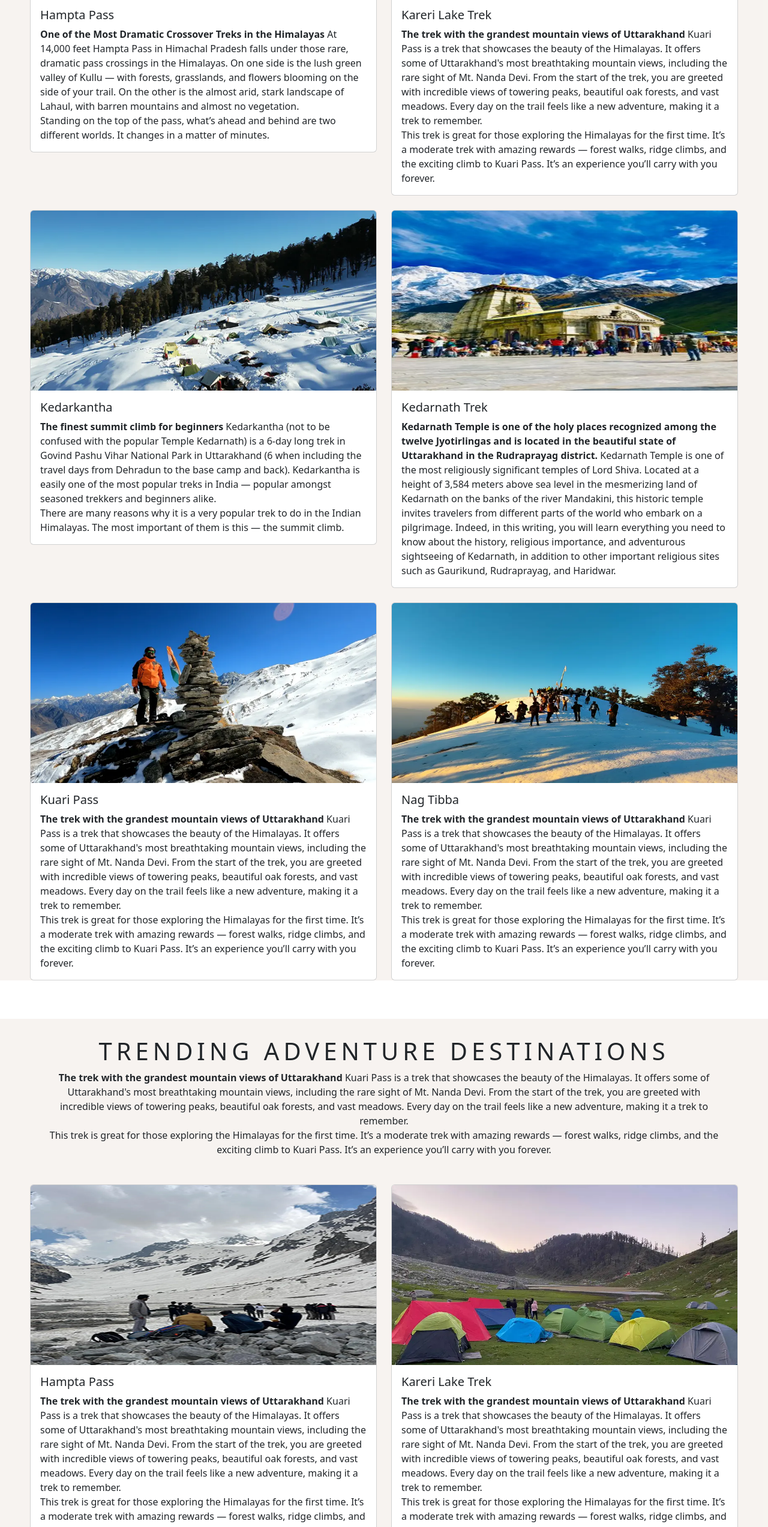
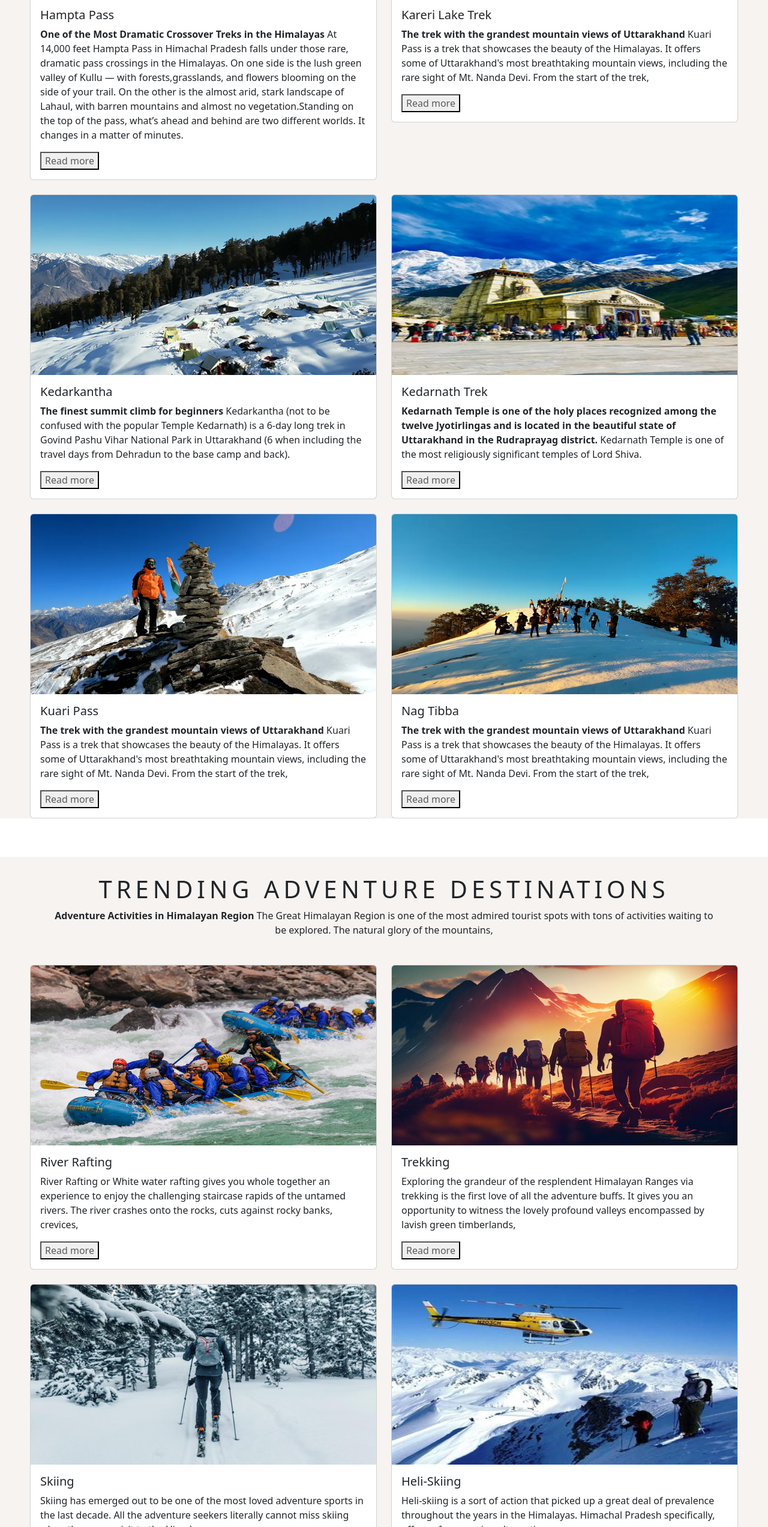
Before and after one commit to anilyadavup54/Zanskar-adventure.in, a website: page index.html in a window 1280 px wide. Shown: the part 1420-3965 px from the top of the page at 60% size. Drawn offline with nearby package versions, Linux system fonts and the light colour scheme.

Commit message:
add adv img

```diff
--- a/index.html
+++ b/index.html
@@ -58,7 +58,7 @@
                         <a id="login" class="nav-link" href="login/loginindex.html">Login</a>
                     </li>
                     <li class="nav-item">
-                        <a id="signup" class="nav-link" href="signup/signupindex.html">Sing Up</a>
+                        <a id="signup" class="nav-link" href="signup/signupindex.html">Sign Up</a>
                     </li>
               </ul>
               <form class="d-flex mt-3" role="search">
@@ -98,10 +98,8 @@
                 <div class="card-body">
                 <h5 class="card-title">Hampta Pass</h5>
                 <p class="card-text"><strong>One of the Most Dramatic Crossover Treks in the Himalayas</strong>
-
-                    At 14,000 feet Hampta Pass in Himachal Pradesh falls under those rare, dramatic pass crossings in the Himalayas. On one side is the lush green valley of Kullu — with forests, grasslands, and flowers blooming on the side of your trail. On the other is the almost arid, stark landscape of Lahaul, with barren mountains and almost no vegetation. <br>
-
-                    Standing on the top of the pass, what’s ahead and behind are two different worlds. It changes in a matter of minutes.</p>
+                    At 14,000 feet Hampta Pass in Himachal Pradesh falls under those rare, dramatic pass crossings in the Himalayas. On one side is the lush green valley of Kullu — with forests,<span id="more1">grasslands, and flowers blooming on the side of your trail. On the other is the almost arid, stark landscape of Lahaul, with barren mountains and almost no vegetation.Standing on the top of the pass, what’s ahead and behind are two different worlds. It changes in a matter of minutes.</span></p>
+                    <button onclick="myFunction()" id="myBtn">Read more</button>
                 </div>
             </div>
             </div>
@@ -111,10 +109,8 @@
                 <div class="card-body">
                 <h5 class="card-title">Kareri Lake Trek</h5>
                 <p class="card-text"> <strong>The trek with the grandest mountain views of Uttarakhand</strong>
-
-                    Kuari Pass is a trek that showcases the beauty of the Himalayas. It offers some of Uttarakhand's most breathtaking mountain views, including the rare sight of Mt. Nanda Devi. From the start of the trek, you are greeted with incredible views of towering peaks, beautiful oak forests, and vast meadows. Every day on the trail feels like a new adventure, making it a trek to remember. <br>
-
-                    This trek is great for those exploring the Himalayas for the first time. It’s a moderate trek with amazing rewards — forest walks, ridge climbs, and the exciting climb to Kuari Pass. It’s an experience you’ll carry with you forever.</p>
+                    Kuari Pass is a trek that showcases the beauty of the Himalayas. It offers some of Uttarakhand's most breathtaking mountain views, including the rare sight of Mt. Nanda Devi. From the start of the trek,<span id="dots"></span><span id="more">you are greeted with incredible views of towering peaks, beautiful oak forests, and vast meadows. Every day on the trail feels like a new adventure, making it a trek to remember.This trek is great for those exploring the Himalayas for the first time. It’s a moderate trek with amazing rewards — forest walks, ridge climbs, and the exciting climb to Kuari Pass. It’s an experience you’ll carry with you forever.</span></p>
+                    <button onclick="myFunction()" id="myBtn">Read more</button>
                 </div>
             </div>
             </div>
@@ -125,9 +121,10 @@
                 <h5 class="card-title">Kedarkantha</h5>
                 <p class="card-text"> <strong>The finest summit climb for beginners</strong>
 
-                    Kedarkantha (not to be confused with the popular Temple Kedarnath) is a 6-day long trek in Govind Pashu Vihar National Park in Uttarakhand (6 when including the travel days from Dehradun to the base camp and back). Kedarkantha is easily one of the most popular treks in India — popular amongst seasoned trekkers and beginners alike. <br>
+                    Kedarkantha (not to be confused with the popular Temple Kedarnath) is a 6-day long trek in Govind Pashu Vihar National Park in Uttarakhand (6 when including the travel days from Dehradun to the base camp and back).<span id="dots"></span><span id="more">Kedarkantha is easily one of the most popular treks in India — popular amongst seasoned trekkers and beginners alike. <br>
 
-                    There are many reasons why it is a very popular trek to do in the Indian Himalayas.  The most important of them is this — the summit climb.</p>
+                    There are many reasons why it is a very popular trek to do in the Indian Himalayas.  The most important of them is this — the summit climb.</span></p>
+                    <button onclick="myFunction()" id="myBtn">Read more</button>
                 </div>
             </div>
             </div>
@@ -136,7 +133,8 @@
                 <img src="images/kedarnath-trek.webp" class="card-img-top" alt="...">
                 <div class="card-body">
                 <h5 class="card-title">Kedarnath Trek</h5>
-                <p class="card-text"> <strong>Kedarnath Temple is one of the holy places recognized among the twelve Jyotirlingas and is located in the beautiful state of Uttarakhand in the Rudraprayag district.</strong>  Kedarnath Temple is one of the most religiously significant temples of Lord Shiva. Located at a height of 3,584 meters above sea level in the mesmerizing land of Kedarnath on the banks of the river Mandakini, this historic temple invites travelers from different parts of the world who embark on a pilgrimage. Indeed, in this writing, you will learn everything you need to know about the history, religious importance, and adventurous sightseeing of Kedarnath, in addition to other important religious sites such as Gaurikund, Rudraprayag, and Haridwar.</p>
+                <p class="card-text"> <strong>Kedarnath Temple is one of the holy places recognized among the twelve Jyotirlingas and is located in the beautiful state of Uttarakhand in the Rudraprayag district.</strong>  Kedarnath Temple is one of the most religiously significant temples of Lord Shiva.<span id="dots"></span><span id="more"> Located at a height of 3,584 meters above sea level in the mesmerizing land of Kedarnath on the banks of the river Mandakini, this historic temple invites travelers from different parts of the world who embark on a pilgrimage. Indeed, in this writing, you will learn everything you need to know about the history, religious importance, and adventurous sightseeing of Kedarnath, in addition to other important religious sites such as Gaurikund, Rudraprayag, and Haridwar.</span></p>
+                <button onclick="myFunction()" id="myBtn">Read more</button>
                 </div>
             </div>
             </div>
@@ -147,9 +145,10 @@
                     <h5 class="card-title">Kuari Pass</h5>
                     <p class="card-text"><strong>The trek with the grandest mountain views of Uttarakhand</strong>
 
-                        Kuari Pass is a trek that showcases the beauty of the Himalayas. It offers some of Uttarakhand's most breathtaking mountain views, including the rare sight of Mt. Nanda Devi. From the start of the trek, you are greeted with incredible views of towering peaks, beautiful oak forests, and vast meadows. Every day on the trail feels like a new adventure, making it a trek to remember. <br>
+                        Kuari Pass is a trek that showcases the beauty of the Himalayas. It offers some of Uttarakhand's most breathtaking mountain views, including the rare sight of Mt. Nanda Devi. From the start of the trek,<span id="dots"></span><span id="more"> you are greeted with incredible views of towering peaks, beautiful oak forests, and vast meadows. Every day on the trail feels like a new adventure, making it a trek to remember. <br>
 
-                        This trek is great for those exploring the Himalayas for the first time. It’s a moderate trek with amazing rewards — forest walks, ridge climbs, and the exciting climb to Kuari Pass. It’s an experience you’ll carry with you forever.</p>
+                        This trek is great for those exploring the Himalayas for the first time. It’s a moderate trek with amazing rewards — forest walks, ridge climbs, and the exciting climb to Kuari Pass. It’s an experience you’ll carry with you forever.</span></p>
+                        <button onclick="myFunction()" id="myBtn">Read more</button>
                 </div>
                 </div>
             </div>
@@ -160,9 +159,10 @@
                     <h5 class="card-title">Nag Tibba</h5>
                     <p class="card-text"><strong>The trek with the grandest mountain views of Uttarakhand</strong>
 
-                        Kuari Pass is a trek that showcases the beauty of the Himalayas. It offers some of Uttarakhand's most breathtaking mountain views, including the rare sight of Mt. Nanda Devi. From the start of the trek, you are greeted with incredible views of towering peaks, beautiful oak forests, and vast meadows. Every day on the trail feels like a new adventure, making it a trek to remember. <br>
+                        Kuari Pass is a trek that showcases the beauty of the Himalayas. It offers some of Uttarakhand's most breathtaking mountain views, including the rare sight of Mt. Nanda Devi. From the start of the trek,<span id="dots"></span><span id="more">you are greeted with incredible views of towering peaks, beautiful oak forests, and vast meadows. Every day on the trail feels like a new adventure, making it a trek to remember. <br>
 
-                        This trek is great for those exploring the Himalayas for the first time. It’s a moderate trek with amazing rewards — forest walks, ridge climbs, and the exciting climb to Kuari Pass. It’s an experience you’ll carry with you forever.</p>
+                        This trek is great for those exploring the Himalayas for the first time. It’s a moderate trek with amazing rewards — forest walks, ridge climbs, and the exciting climb to Kuari Pass. It’s an experience you’ll carry with you forever.</span></p>
+                        <button onclick="myFunction()" id="myBtn">Read more</button>
                 </div>
                 </div>
             </div>
@@ -175,89 +175,67 @@
         <div class="main-section-text">
             <h1 class="des-h1-text">Trending Adventure Destinations</h1>
             <div class="p-text">
-                <p><strong>The trek with the grandest mountain views of Uttarakhand</strong>
-
-                    Kuari Pass is a trek that showcases the beauty of the Himalayas. It offers some of Uttarakhand's most breathtaking mountain views, including the rare sight of Mt. Nanda Devi. From the start of the trek, you are greeted with incredible views of towering peaks, beautiful oak forests, and vast meadows. Every day on the trail feels like a new adventure, making it a trek to remember. <br>
-
-                    This trek is great for those exploring the Himalayas for the first time. It’s a moderate trek with amazing rewards — forest walks, ridge climbs, and the exciting climb to Kuari Pass. It’s an experience you’ll carry with you forever.</p>
+                <p><strong>Adventure Activities in Himalayan Region</strong> The Great Himalayan Region is one of the most admired tourist spots with tons of activities waiting to be explored. The natural glory of the mountains, <span id="dots"></span><span id="more">the general population, inexhaustible wildlife, and even its remoteness, have drawn a huge number of travelers in the past 10 years. Below mentioned are some of the fascinating adventure activities that you can enjoy amidst the gigantic, treacherous and sunlit Himalayan Region.</span></p>
             </div>
         </div>
         <div class="row row-cols-1 row-cols-md-2 g-4">
             <div class="col">
             <div class="card">
-                <img src="images/Hampta-Valley.webp" class="card-img-top" alt="...">
+                <img src="imagesAdv/Rafting in Rishikesh.jpg" class="card-img-top" alt="...">
                 <div class="card-body">
-                <h5 class="card-title">Hampta Pass</h5>
-                <p class="card-text"><strong>The trek with the grandest mountain views of Uttarakhand</strong>
-
-                    Kuari Pass is a trek that showcases the beauty of the Himalayas. It offers some of Uttarakhand's most breathtaking mountain views, including the rare sight of Mt. Nanda Devi. From the start of the trek, you are greeted with incredible views of towering peaks, beautiful oak forests, and vast meadows. Every day on the trail feels like a new adventure, making it a trek to remember. <br>
-
-                    This trek is great for those exploring the Himalayas for the first time. It’s a moderate trek with amazing rewards — forest walks, ridge climbs, and the exciting climb to Kuari Pass. It’s an experience you’ll carry with you forever.</p>
+                <h5 class="card-title">River Rafting</h5>
+                <p class="card-text">River Rafting or White water rafting gives you whole together an experience to enjoy the challenging staircase rapids of the untamed rivers. The river crashes onto the rocks, cuts against rocky banks, crevices, <span id="dots"></span><span id="more">and breaks into white water rapids. River rafting sites in the Himalayan Region are Ladakh in Jammu & Kashmir, the Garhwal Himalayas in Uttaranchal, the Beas River of Himachal Pradesh, and Teesta River in Sikkim. The best time to do river rafting is June-late August. While packing your bags for a rafting trip, it is important to pack clothes according to the temperature of the water and not the atmospheric temperature. In warmer months, when the water is tepid, it is advisable to pack.</span></p>
+                <button onclick="myFunction()" id="myBtn">Read more</button>
                 </div>
             </div>
             </div>
             <div class="col">
             <div class="card">
-                <img src="images/Kareri-Lake-Trek.webp" class="card-img-top" alt="...">
+                <img src="imagesAdv/mountaineering.jpg" class="card-img-top" alt="...">
                 <div class="card-body">
-                <h5 class="card-title">Kareri Lake Trek</h5>
-                <p class="card-text"><strong>The trek with the grandest mountain views of Uttarakhand</strong>
-
-                    Kuari Pass is a trek that showcases the beauty of the Himalayas. It offers some of Uttarakhand's most breathtaking mountain views, including the rare sight of Mt. Nanda Devi. From the start of the trek, you are greeted with incredible views of towering peaks, beautiful oak forests, and vast meadows. Every day on the trail feels like a new adventure, making it a trek to remember. <br>
-
-                    This trek is great for those exploring the Himalayas for the first time. It’s a moderate trek with amazing rewards — forest walks, ridge climbs, and the exciting climb to Kuari Pass. It’s an experience you’ll carry with you forever.</p>
+                <h5 class="card-title">Trekking</h5>
+                <p class="card-text">Exploring the grandeur of the resplendent Himalayan Ranges via trekking is the first love of all the adventure buffs. It gives you an opportunity to witness the lovely profound valleys encompassed by lavish green timberlands,<span id="dots"></span><span id="more">wild blooms, and the diverse wonderful assortments of widely varied vegetation.</span></p>
+                <button onclick="myFunction()" id="myBtn">Read more</button>
                 </div>
             </div>
             </div>
             <div class="col">
             <div class="card">
-                <img src="images/kedarkantha.webp" class="card-img-top" alt="...">
+                <img src="imagesAdv/skiing.jpg" class="card-img-top" alt="...">
                 <div class="card-body">
-                <h5 class="card-title">Kedarkantha</h5>
-                <p class="card-text"><strong>The trek with the grandest mountain views of Uttarakhand</strong>
-
-                    Kuari Pass is a trek that showcases the beauty of the Himalayas. It offers some of Uttarakhand's most breathtaking mountain views, including the rare sight of Mt. Nanda Devi. From the start of the trek, you are greeted with incredible views of towering peaks, beautiful oak forests, and vast meadows. Every day on the trail feels like a new adventure, making it a trek to remember. <br>
-
-                    This trek is great for those exploring the Himalayas for the first time. It’s a moderate trek with amazing rewards — forest walks, ridge climbs, and the exciting climb to Kuari Pass. It’s an experience you’ll carry with you forever.</p>
+                <h5 class="card-title">Skiing</h5>
+                <p class="card-text">Skiing has emerged out to be one of the most loved adventure sports in the last decade. All the adventure seekers literally cannot miss skiing when they pay a visit to the Himalayas. <span id="dots"></span><span id="more">Sites for skiing in India include Jammu and Kashmir, the hills of Kumaon, Solang Valley in Himachal Pradesh, Auli, and the Northeastern states of India that have become the favorite ski hideouts of adventure enthusiasts.</span></p>
+                <button onclick="myFunction()" id="myBtn">Read more</button>
                 </div>
             </div>
             </div>
             <div class="col">
             <div class="card">
-                <img src="images/kedarnath-trek.webp" class="card-img-top" alt="...">
+                <img src="imagesAdv/Heli skiing.jpg" class="card-img-top" alt="...">
                 <div class="card-body">
-                <h5 class="card-title">Kedarnath Trek</h5>
-                <p class="card-text"><strong>The trek with the grandest mountain views of Uttarakhand</strong>
-
-                    Kuari Pass is a trek that showcases the beauty of the Himalayas. It offers some of Uttarakhand's most breathtaking mountain views, including the rare sight of Mt. Nanda Devi. From the start of the trek, you are greeted with incredible views of towering peaks, beautiful oak forests, and vast meadows. Every day on the trail feels like a new adventure, making it a trek to remember. <br>
-
-                    This trek is great for those exploring the Himalayas for the first time. It’s a moderate trek with amazing rewards — forest walks, ridge climbs, and the exciting climb to Kuari Pass. It’s an experience you’ll carry with you forever.</p>
+                <h5 class="card-title">Heli-Skiing</h5>
+                <p class="card-text">Heli-skiing is a sort of action that picked up a great deal of prevalence throughout the years in the Himalayas. Himachal Pradesh specifically, offers a few amazing alternatives.<span id="dots"></span><span id="more"> Skiers are transported with a helicopter at a stature of around 14,000 feet from where they bounce onto the snow and slide downhill. Spots, where you can do Heli-Skiing, are Pahalgam, Gulmarg, Manali, Solang Nala, and Munsiyari. Winter months i.e from December to February are the best times for doing heli-skiing.</span></p>
+                <button onclick="myFunction()" id="myBtn">Read more</button>
                 </div>
                 </div>
             </div>
             <div class="col">
                 <div class="card">
-                <img src="images/kuari-pass.webp" class="card-img-top" alt="...">
+                <img src="imagesAdv/parag.jpg" class="card-img-top" alt="...">
                 <div class="card-body">
-                    <h5 class="card-title">Kuari Pass</h5>
-                    <p class="card-text"><strong>The trek with the grandest mountain views of Uttarakhand</strong>
-
-                        Kuari Pass is a trek that showcases the beauty of the Himalayas. It offers some of Uttarakhand's most breathtaking mountain views, including the rare sight of Mt. Nanda Devi. From the start of the trek, you are greeted with incredible views of towering peaks, beautiful oak forests, and vast meadows. Every day on the trail feels like a new adventure, making it a trek to remember. <br>
-
-                        This trek is great for those exploring the Himalayas for the first time. It’s a moderate trek with amazing rewards — forest walks, ridge climbs, and the exciting climb to Kuari Pass. It’s an experience you’ll carry with you forever.</p>
+                    <h5 class="card-title">Para Gliding</h5>
+                    <p class="card-text">For all those of you who have ever fantasized about flying like a bird in the Sky,<span id="dots"></span><span id="more">it is a dream come true for you. You should definitely give a shot at this adventure sport. It gives you both a thrilling and becalming experience. The best places to do paragliding in the Himalayas are Garhwal Himalayas, Bir Billing.</span></p>
+                    <button onclick="myFunction()" id="myBtn">Read more</button>
                 </div>
                 </div>
             </div>
             <div class="col">
                 <div class="card">
-                <img src="images/Nag-Tibba.webp" class="card-img-top" alt="...">
+                <img src="imagesAdv/rock-climbing.jpg" class="card-img-top" alt="...">
                 <div class="card-body">
-                    <h5 class="card-title">Nag Tibba</h5>
-                    <p class="card-text"><strong>The trek with the grandest mountain views of Uttarakhand</strong>
-
-                        Kuari Pass is a trek that showcases the beauty of the Himalayas. It offers some of Uttarakhand's most breathtaking mountain views, including the rare sight of Mt. Nanda Devi. From the start of the trek, you are greeted with incredible views of towering peaks, beautiful oak forests, and vast meadows. Every day on the trail feels like a new adventure, making it a trek to remember. <br>
-
-                        This trek is great for those exploring the Himalayas for the first time. It’s a moderate trek with amazing rewards — forest walks, ridge climbs, and the exciting climb to Kuari Pass. It’s an experience you’ll carry with you forever.</p>
+                    <h5 class="card-title">Rock Climbing</h5>
+                    <p class="card-text">A mountaineer must not only climb the mountains but should also understand the mountains. There is a huge number of places where rock climbing can be done in the Himalayas,<span id="dots"></span><span id="more">to list a few: Parvati Valley, Shey Rock, Miyar Valley, Sar Pass, Malshej Ghat, Ramangara, Madhgiri. The ideal time for peak climbing in India falls between the months starting mid-June to September/mid-October.</span></p>
+                    <button onclick="myFunction()" id="myBtn">Read more</button>
                 </div>
                 </div>
             </div>
--- a/script.js
+++ b/script.js
@@ -24,3 +24,19 @@ document
         setInterval(() => plusSlides(1), 5000);
         // Change slides every 5 seconds
     });
+
+    function myFunction(){
+        var dots = document.getElementById("dots");
+        var moreText = document.getElementById("more1");
+        var btnText = document.getElementById("myBtn");
+
+        if (dots.style.display === "none") {
+          dots.style.display = "inline";
+          btnText.innerHTML = "Read more";
+          moreText.style.display = "none";
+        } else {
+          dots.style.display = "none";
+          btnText.innerHTML = "Read less";
+          moreText.style.display = "inline";
+        }
+      }
--- a/style.css
+++ b/style.css
@@ -9,6 +9,9 @@ body{
     padding: 5px 10px 5px 10px;
     border-radius: 5px;
     margin-top:5px ;
+}
+#more {
+  display: none;
 }
 .bg-img{
     content-visibility: 20%;
```
Also changed, not shown: signup/signupindex.html (+1 -1 lines), imagesAdv/Heli skiing.jpg (added), imagesAdv/Rafting in Rishikesh.jpg (added), imagesAdv/mountaineering.jpg (added), imagesAdv/parag.jpg (added), imagesAdv/rock-climbing.jpg (added), imagesAdv/skiing.jpg (added), imagesAdv/snow.jpg (added). Lines whose indentation alone changed are shown as unchanged.
